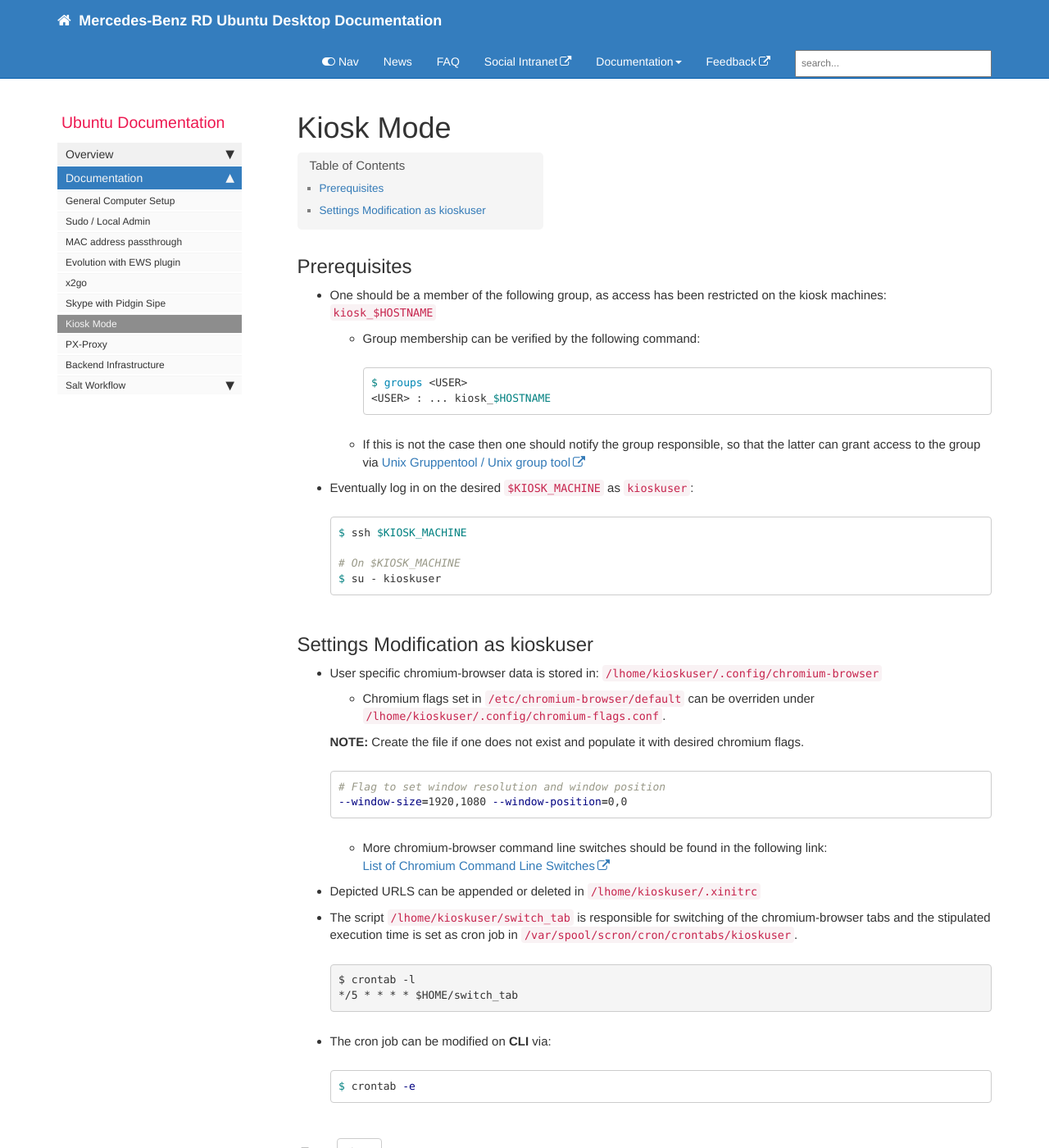
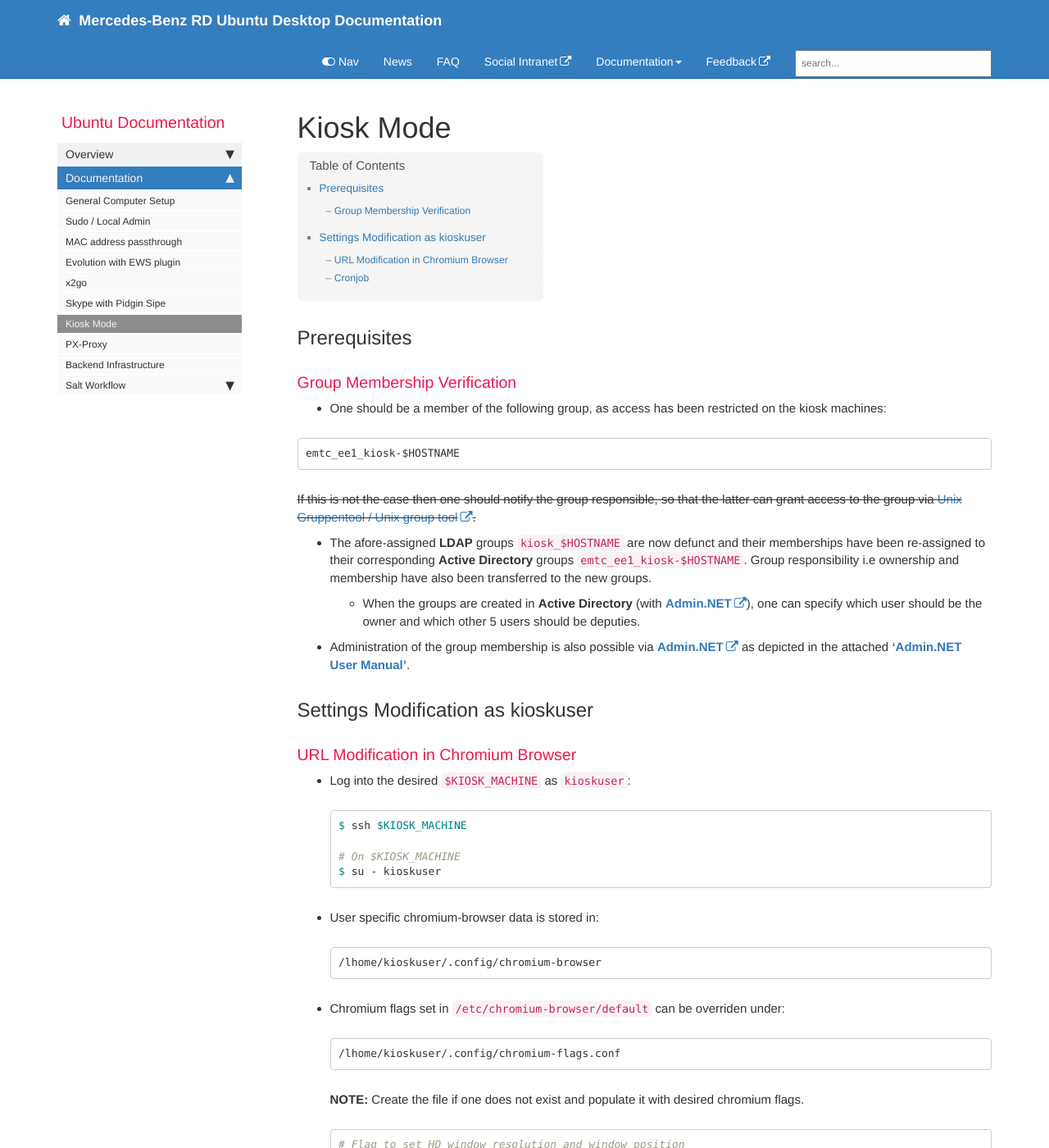
Before and after one commit to RajputPawan/Prometheus, a Jekyll site: the page built from pages/docs/kiosk.md, in a window 1280 px wide and 1400 px high. Shown: the whole window at 82% size. Built offline with Jekyll 4.4.1, drawn with Linux system fonts in a browser that asks for light colours; comment, search, counter and statistics services are not loaded; some of the changed text lies outside the part shown.

Commit message:
Updated info on group membership verification and added user manual (#36)

```diff
--- a/pages/docs/kiosk.md
+++ b/pages/docs/kiosk.md
@@ -4,22 +4,31 @@ permalink: kiosk.html
 sidebar: default_sidebar
 tags: [docs]
 keywords: kiosk
-last_updated: April 17, 2020
+last_updated: June 10, 2020
 toc: true
 folder: docs
 ---
 ## Prerequisites
 
-* One should be a member of the following group, as access has been restricted on the kiosk machines: `kiosk_$HOSTNAME`
-  * Group membership can be verified by the following command:
+### Group Membership Verification
 
-    ~~~bash
-    $ groups <USER>
-    <USER> : ... kiosk_$HOSTNAME
-    ~~~
+* One should be a member of the following group, as access has been restricted on the kiosk machines:
 
-  * If this is not the case then one should notify the group responsible, so that the latter can grant access to the group via [Unix Gruppentool / Unix group tool](https://wwwhks.rd.corpintra.net/ugt/fass)
-* Eventually log in on the desired `$KIOSK_MACHINE` as `kioskuser`:
+~~~vim
+emtc_ee1_kiosk-$HOSTNAME
+~~~
+
+~~If this is not the case then one should notify the group responsible, so that the latter can grant access to the group via [Unix Gruppentool / Unix group tool](https://wwwhks.rd.corpintra.net/ugt/fass).~~
+
+* The afore-assigned **LDAP** groups `kiosk_$HOSTNAME` are now defunct and their memberships have been re-assigned to their corresponding **Active Directory** groups `emtc_ee1_kiosk-$HOSTNAME`. Group responsibility i.e ownership and membership have also been transferred to the new groups.
+  * When the groups are created in **Active Directory** (with **[Admin.NET](https://adselfservice.app.corpintra.net/WebGM/GMMaintenance_Web/GMMaintain.aspx)**), one can specify which user should be the owner and which other 5 users should be deputies.
+* Administration of the group membership is also possible via **[Admin.NET](https://adselfservice.app.corpintra.net/WebGM/GMMaintenance_Web/GMMaintain.aspx)** as depicted in the attached **['Admin.NET User Manual'](images/docs/kiosk/Admin.net Self Service.pdf)**.
+
+## Settings Modification as kioskuser
+
+### URL Modification in Chromium Browser
+
+* Log into the desired `$KIOSK_MACHINE` as `kioskuser`:
 
   ~~~bash
   $ ssh $KIOSK_MACHINE
@@ -28,22 +37,32 @@ folder: docs
   $ su - kioskuser
   ~~~~
 
-## Settings Modification as kioskuser
-
-* User specific chromium-browser data is stored in: `/lhome/kioskuser/.config/chromium-browser`
-  * Chromium flags set in `/etc/chromium-browser/default` can be overriden under `/lhome/kioskuser/.config/chromium-flags.conf`.
-
-  **NOTE:** Create the file if one does not exist and populate it with desired chromium flags.
+* User specific chromium-browser data is stored in:
 
   ~~~bash
-  # Flag to set window resolution and window position
+  /lhome/kioskuser/.config/chromium-browser
+  ~~~
+
+* Chromium flags set in `/etc/chromium-browser/default` can be overriden under:
+
+  ~~~bash
+  /lhome/kioskuser/.config/chromium-flags.conf
+  ~~~
+
+  **NOTE:**  Create the file if one does not exist and populate it with desired chromium flags.
+
+  ~~~bash
+  # Flag to set HD window resolution and window position
   --window-size=1920,1080 --window-position=0,0
   ~~~
 
-  * More chromium-browser command line switches should be found in the following link:
-  [List of Chromium Command Line Switches](https://peter.sh/experiments/chromium-command-line-switches/)
+* More chromium-browser command line switches should be found in the following link:
+ **[List of Chromium Command Line Switches](https://peter.sh/experiments/chromium-command-line-switches/)**
 * Depicted URLS can be appended or deleted in `/lhome/kioskuser/.xinitrc`
-* The script `/lhome/kioskuser/switch_tab` is responsible for switching of the chromium-browser tabs and the stipulated execution time is set as cron job in `/var/spool/scron/cron/crontabs/kioskuser`.
+
+### Cronjob
+
+* The script `/lhome/kioskuser/switch_tab` is responsible for switching of the chromium-browser tabs and the stipulated execution time is set as cron job in `/var/spool/cron/crontabs/kioskuser`.
 
   ~~~~bash
   $ crontab -l
```
Also changed, not shown: 1 other file.
